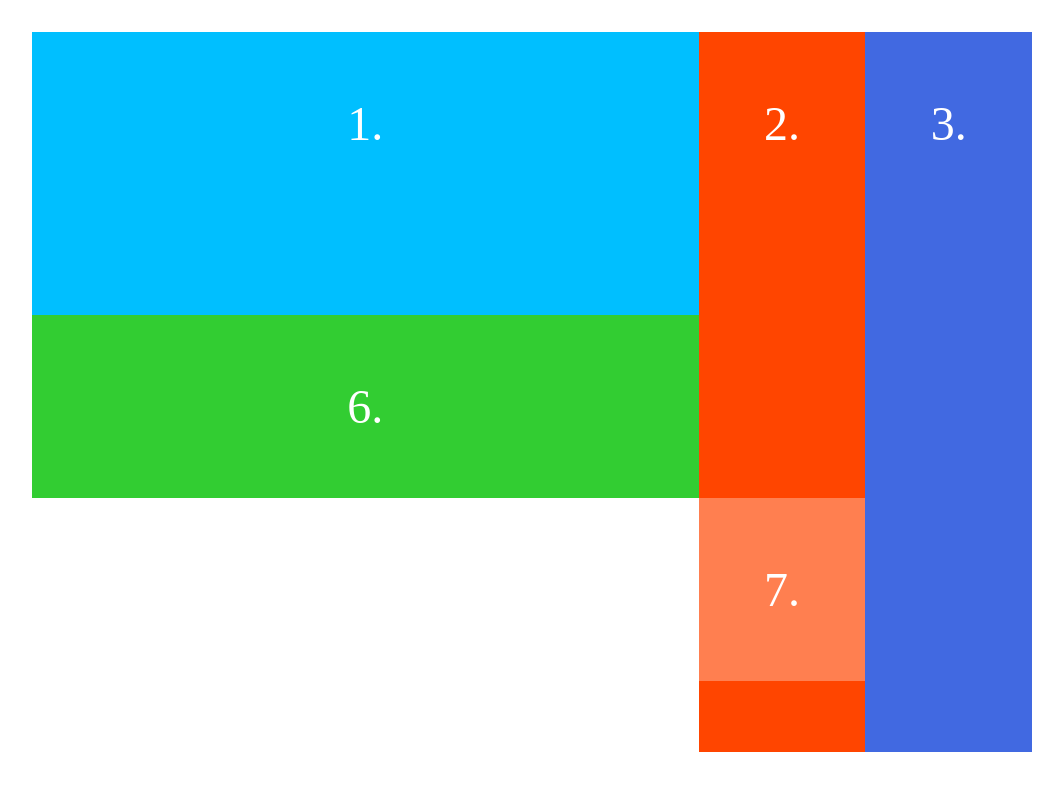
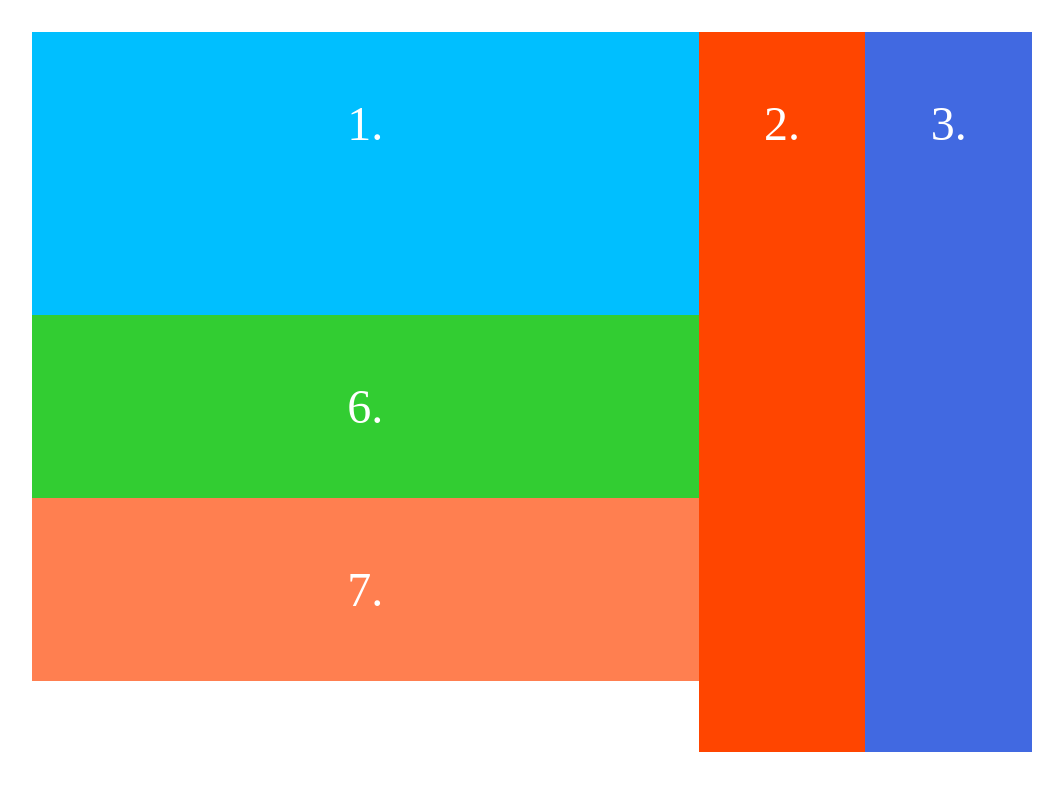
Before and after one commit to Spacemandomains/Gridsandbox, a plain HTML site: page index.html in a window 1280 px wide. Shown: the whole page, without its empty margins (8-1071 px from the left). Drawn offline with Linux system fonts and the light colour scheme.

Commit message:
Update index.html

```diff
--- a/index.html
+++ b/index.html
@@ -58,7 +58,7 @@
 }
 .cell-7 {
   grid-row: 3;
-  grid-column: 2;
+  grid-column: 1;
   grid-template-columns: 1fr;
 }
   </style>
```
